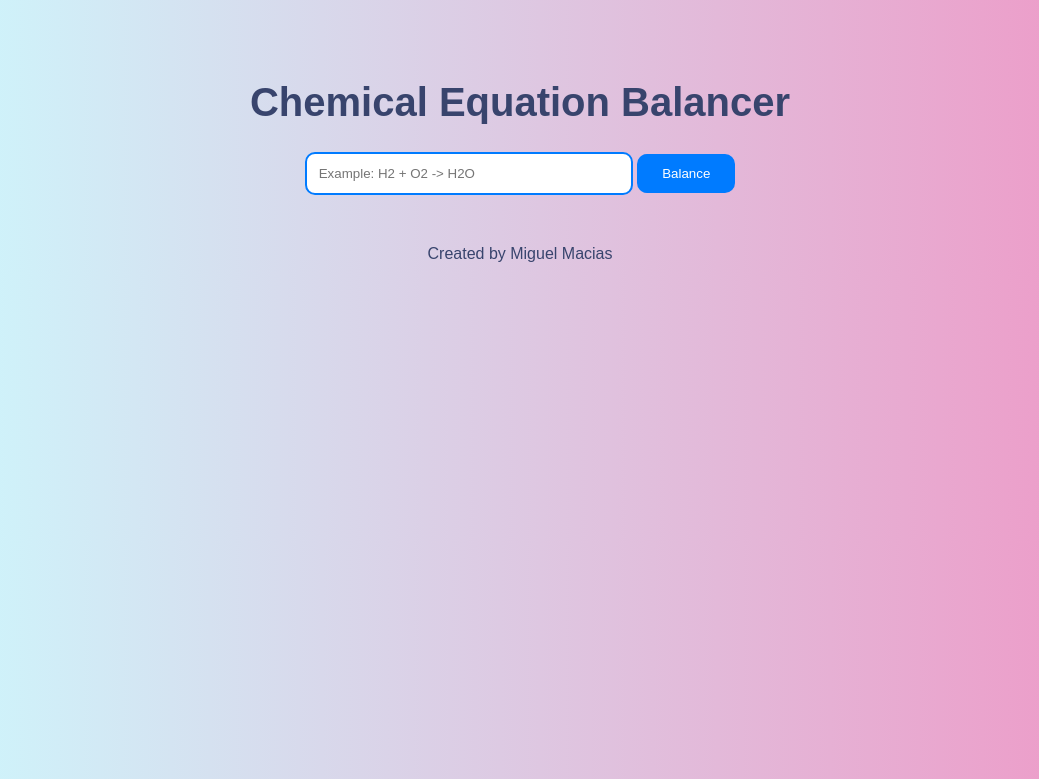
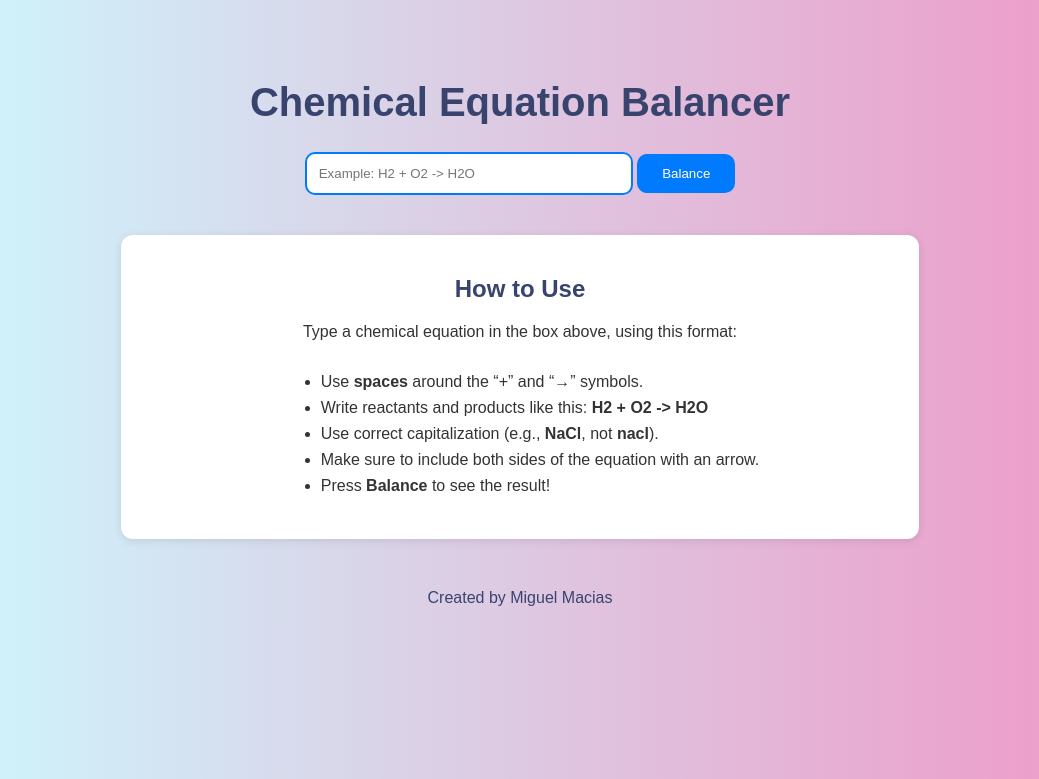
Before and after one commit to miguelm48/ChemBalancer, a Flask app: page / in a window 1280 px wide. Shown: the top 779 px of the page, without its empty margins (120-1159 px from the left). Run offline with Flask 3, Linux system fonts and the light colour scheme.

Commit message:
instructions

```diff
--- a/templates/index.html
+++ b/templates/index.html
@@ -42,6 +42,24 @@
         border-radius: 10px;
         box-shadow: 0 2px 10px rgba(0,0,0,0.1);
       }
+      .instructions {
+        background-color: #ffffff;
+        color: #333;
+        border-radius: 12px;
+        padding: 20px;
+        margin: 40px auto;
+        width: 60%;
+        box-shadow: 0 2px 10px rgba(0, 0, 0, 0.1);
+      }
+
+      .instructions h2 {
+        color: #38446d;
+      }
+
+      .instructions ul li {
+        margin-bottom: 8px;
+      }
+
     </style>
   </head>
   <body>
@@ -50,6 +68,17 @@
       <input type="text" name="equation" placeholder="Example: H2 + O2 -> H2O" required>
       <button type="submit">Balance</button>
     </form>
+    <div class="instructions">
+      <h2>How to Use</h2>
+      <p>Type a chemical equation in the box above, using this format:</p>
+      <ul style="text-align:left; display:inline-block;">
+        <li>Use <b>spaces</b> around the “+” and “→” symbols.</li>
+        <li>Write reactants and products like this: <b>H2 + O2 -> H2O</b></li>
+        <li>Use correct capitalization (e.g., <b>NaCl</b>, not <b>nacl</b>).</li>
+        <li>Make sure to include both sides of the equation with an arrow.</li>
+        <li>Press <b>Balance</b> to see the result!</li>
+      </ul>
+    </div>
 
     {% if balanced_equation %}
       <div class="result">
```
